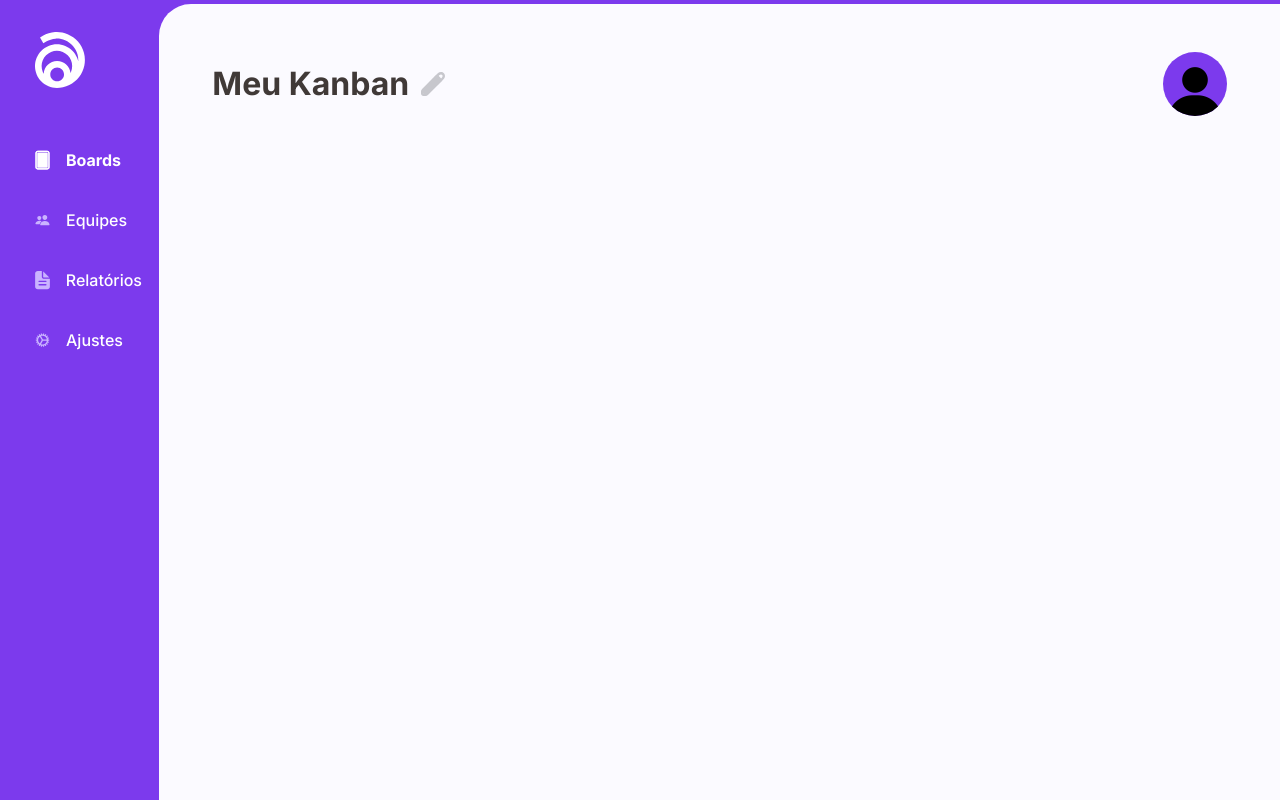
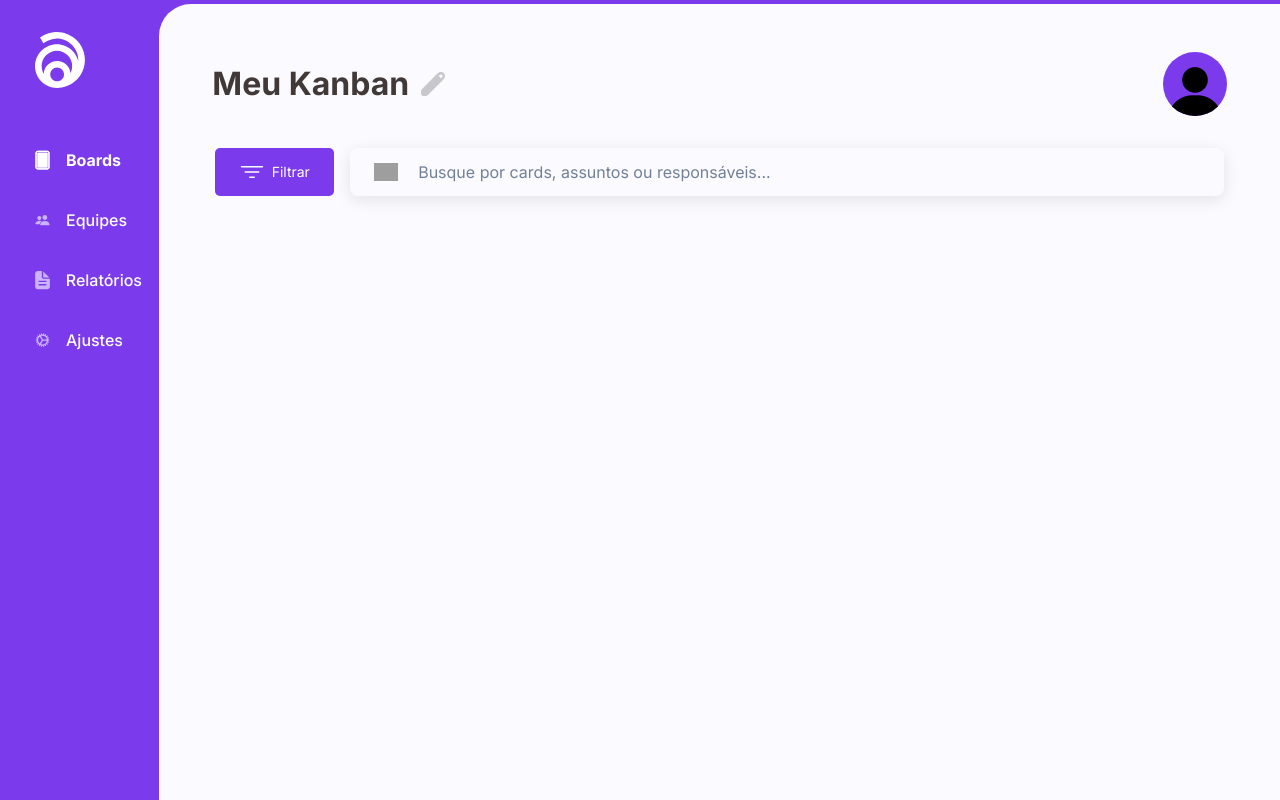
Before and after one commit to jairo-sousa/boracodar-submissions, a React (Vite) app: page / in a window 1280 px wide. Built offline with nearby package versions, Linux system fonts and the light colour scheme; grey boxes are pictures that could not be loaded.

Commit message:
style: set Filtering

```diff
--- /dev/null
+++ b/src/components/Main/Filtering.tsx
@@ -0,0 +1,40 @@
+import { Button, Flex, Img, Input, Text } from "@chakra-ui/react";
+
+import filter from "/Main/filter.svg";
+import search from "/Main/search.svg";
+
+export function Filtering() {
+	return (
+		<Flex px="2.4rem" gap="1.6rem" w="100%" h="4.8rem">
+			<Button
+				bg="#7C3AED"
+				w="13.5rem"
+				h="100%"
+				gap="0.8rem"
+				borderRadius="0.5rem"
+			>
+				<Img src={filter} />
+				<Text fontSize="1.4rem" fontWeight={400} color="#ffffff">
+					Filtrar
+				</Text>
+			</Button>
+			<Flex
+				h="100%"
+				w="100%"
+				boxShadow="0px 4px 16px rgba(22, 22, 22, 0.1);
+border-radius: 8px"
+				px="2.4rem"
+				align="center"
+				gap="1rem"
+			>
+				<Img src={search} w="2.4rem" cursor="pointer" />
+				<Input
+					placeholder="Busque por cards, assuntos ou responsáveis..."
+					fontSize="1.6rem"
+					fontWeight={400}
+					border="none"
+				/>
+			</Flex>
+		</Flex>
+	);
+}
--- a/src/components/Main/Main.tsx
+++ b/src/components/Main/Main.tsx
@@ -1,9 +1,11 @@
 import { Flex } from "@chakra-ui/react";
+import { Filtering } from "./Filtering";
 import { Title } from "./Title";
 
 export function Main() {
 	return (
 		<Flex
+			direction="column"
 			w="100%"
 			h="100%"
 			bg="#FBFAFF"
@@ -12,6 +14,7 @@ export function Main() {
 			gap="3.2rem"
 		>
 			<Title />
+			<Filtering />
 		</Flex>
 	);
 }
```
